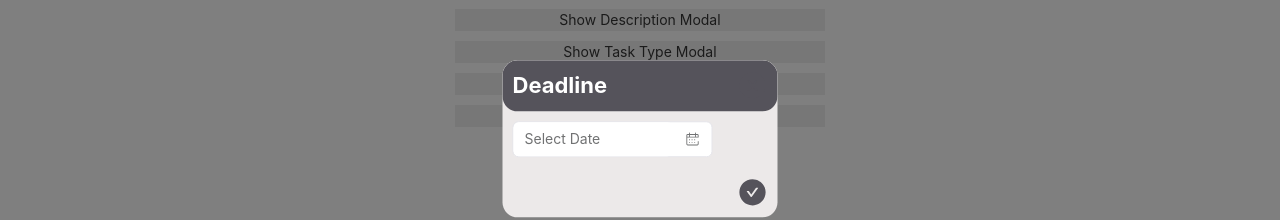
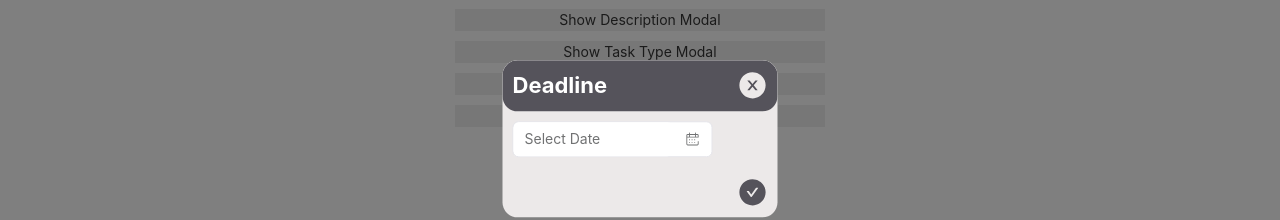
Before and after one commit to LanceChrysler/Funtasktic, a React (Create React App) app: page /u/modals in a window 1280 px wide. Both pictures are taken after a click on the button "Show Deadline Modal". Shown: the part 261-481 px from the top of the page. Built offline with nearby package versions, Linux system fonts and the light colour scheme.

Commit message:
Update Deadline Modal

```diff
--- a/package.json
+++ b/package.json
@@ -8,6 +8,7 @@
     "@fullcalendar/interaction": "^6.0.3",
     "@fullcalendar/react": "^6.0.4",
     "@fullcalendar/timegrid": "^6.0.3",
+    "@ramonak/react-progress-bar": "^5.0.3",
     "@rsuite/icons": "^1.0.2",
     "@testing-library/jest-dom": "^5.16.5",
     "@testing-library/react": "^13.4.0",
@@ -25,6 +26,7 @@
     "react": "^18.2.0",
     "react-accessible-accordion": "^5.0.0",
     "react-dom": "^18.2.0",
+    "react-donut-chart": "^1.3.3",
     "react-dropdown": "^1.11.0",
     "react-icons": "^4.6.0",
     "react-is": "^18.2.0",
@@ -34,6 +36,7 @@
     "react-router-dom": "^6.4.3",
     "react-scripts": "^5.0.1",
     "react-simple-star-rating": "^5.1.7",
+    "react-svg-radar-chart": "^1.4.0",
     "recyclerlistview": "^4.2.0",
     "rsuite": "^5.24.1",
     "styled-components": "^5.3.6",
--- a/src/modals/Deadline_Modal.js
+++ b/src/modals/Deadline_Modal.js
@@ -9,7 +9,7 @@ export default function Deadline_Modal(props) {
     <Modal
         className="DeadlineModal"
         isOpen={props.showDLM}
-        onRequestClose={()=> props.setshowDLM(false)}
+        onRequestClose={()=> props.setShowDLM(false)}
         style={{
             overlay: {
                 position: 'fixed',
@@ -38,7 +38,7 @@ export default function Deadline_Modal(props) {
         <div className="Header">
             <div className="Title">
                 <label>Deadline</label>
-                <AiFillCloseCircle style={{color: "#55535B"}} size="30" onClick={()=> props.setShowDLM(false)} />
+                <AiFillCloseCircle style={{color: "#ECE9E9"}} size="30" onClick={()=> props.setShowDLM(false)} />
             </div>
         </div>
         <div className="Body">
```
Also changed, not shown: 1 other file (tests, documents, lock files or other folders).
